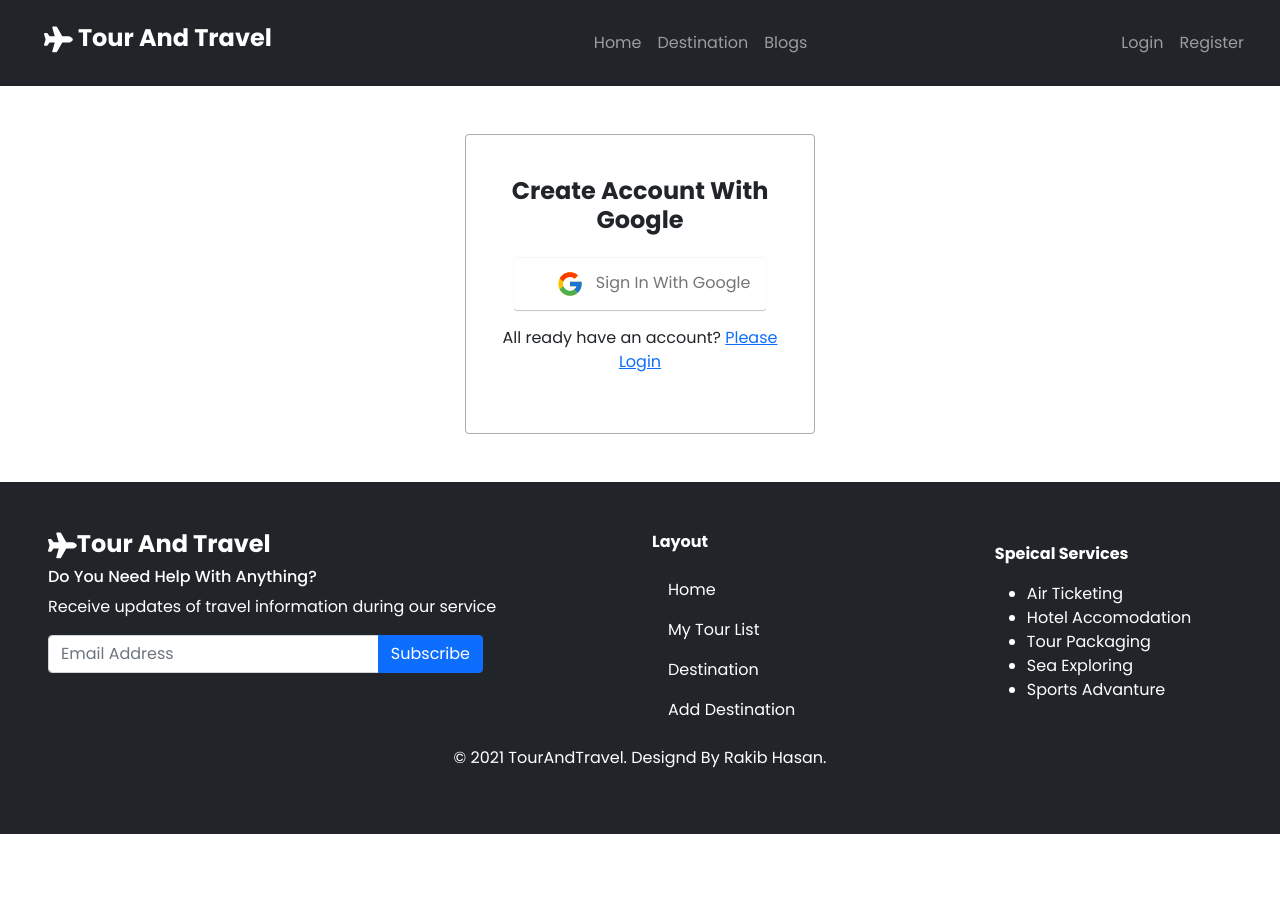
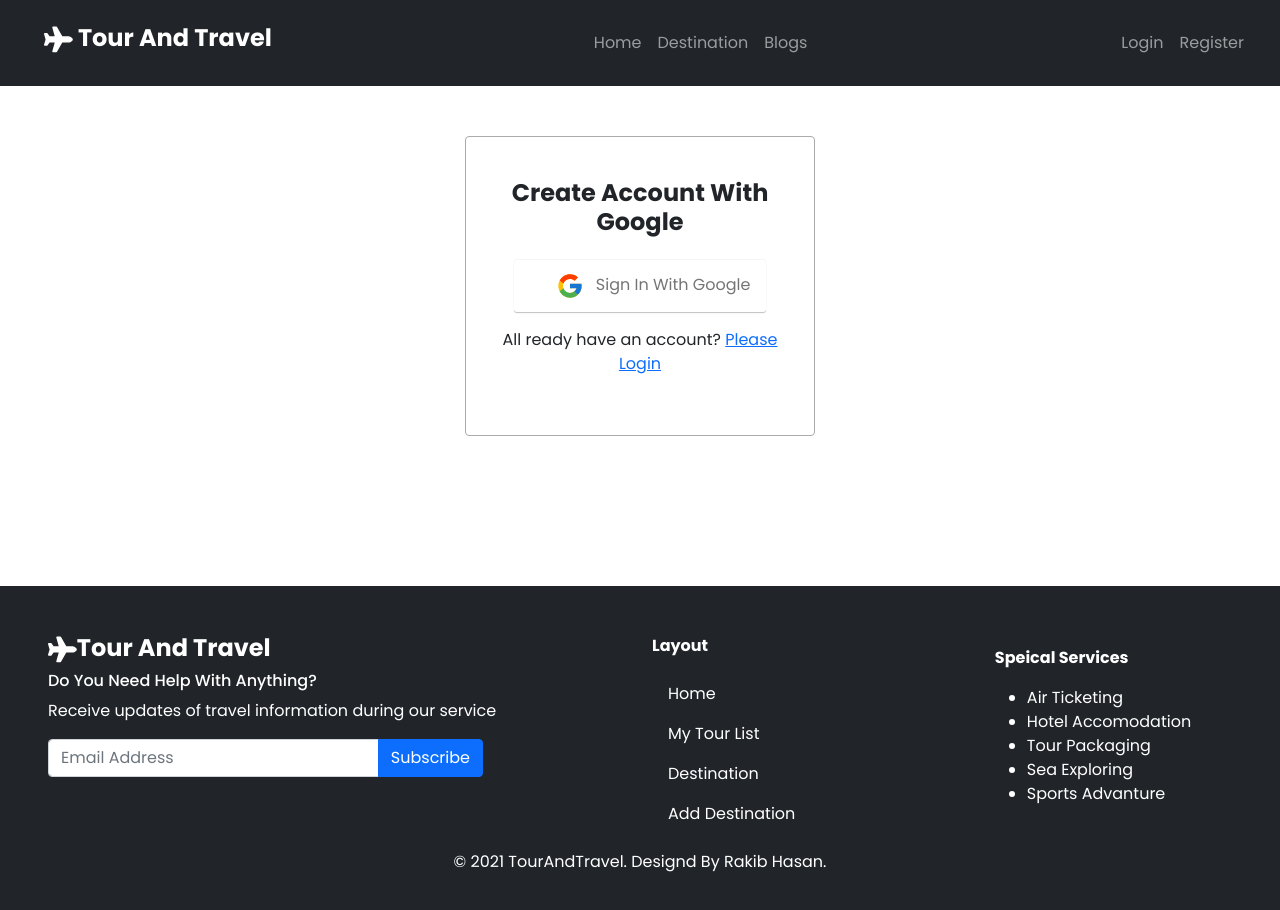
Before and after one commit to rakibtweets/tour-and-travel-client, a React (Create React App) app: page /register in a window 1280 px wide. Shown: the top 910 px of the page. Before the commit the page ends 834 px from the top, so only its background shows below. Built offline with nearby package versions, Linux system fonts and the light colour scheme; no server answers.

Commit message:
finishing touch

```diff
--- a/src/Components/Register/Register.css
+++ b/src/Components/Register/Register.css
@@ -16,3 +16,7 @@
 .media-icon:hover {
   box-shadow: 0 -1px 0 rgba(0, 0, 0, 0.04), 0 2px 4px rgba(0, 0, 0, 0.25);
 }
+.register-container {
+  margin-top: 50px;
+  margin-bottom: 150px;
+}
--- a/src/Components/Register/Register.js
+++ b/src/Components/Register/Register.js
@@ -24,7 +24,8 @@ const Register = () => {
       });
   };
   return (
-    <div className="register-container mt-5 mb-5">
+    <div className="register-container">
+      <div className=" mt-5 mb-5">
         <div className="card login-section mx-auto px-3">
           <div className=" d-flex flex-column justify-content-center align-items-center h-100 text-center">
             <h4 className="fw-bold ">Create Account With Google</h4>
@@ -40,6 +41,7 @@ const Register = () => {
           </div>
         </div>
       </div>
+    </div>
   );
 };
 
--- a/src/Components/Shared/Login/Login.css
+++ b/src/Components/Shared/Login/Login.css
@@ -17,14 +17,8 @@
 .media-icon:hover {
   box-shadow: 0 -1px 0 rgba(0, 0, 0, 0.04), 0 2px 4px rgba(0, 0, 0, 0.25);
 }
-/* .loging-container {
-  background-image: url(https://freellustrustrations.s3.us-east-2.amazonaws.com/free-images/thumbimg_9855217thumbejpg.jpg);
-  background-size: cover;
-  background-repeat: no-repeat;
-  background-position: center top;
-  width: 100%;
-  height: 100vh;
-  opacity: 1;
-  visibility: inherit;
-  z-index: 20;
-} */
+.login-page {
+
+  margin-top: 50px;
+  margin-bottom: 150px;
+}
--- a/src/Components/Shared/Login/Login.js
+++ b/src/Components/Shared/Login/Login.js
@@ -23,6 +23,7 @@ const Login = () => {
       });
   };
   return (
+    <div className='login-page'>
       <div className=" loging-container mt-5 mb-5">
         <div className=" card login-section mx-auto px-3">
           <div className=" d-flex flex-column justify-content-center align-items-center h-100 text-center">
@@ -34,8 +35,10 @@ const Login = () => {
               <FcGoogle className="fs-3 me-2" /> Sign In With Google
             </button>
             <p>
-            Don't have an account? <Link to="/register">Create an Account</Link>
+              Don't have an account?{' '}
+              <Link to="/register">Create an Account</Link>
             </p>
+          </div>
         </div>
       </div>
     </div>
```
Lines whose indentation alone changed are shown as unchanged.
